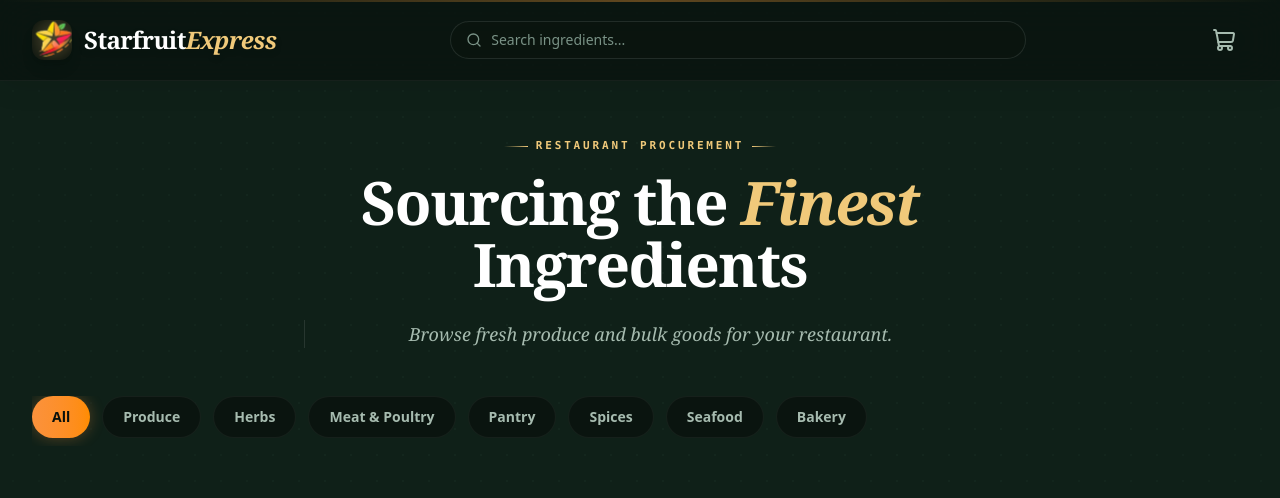
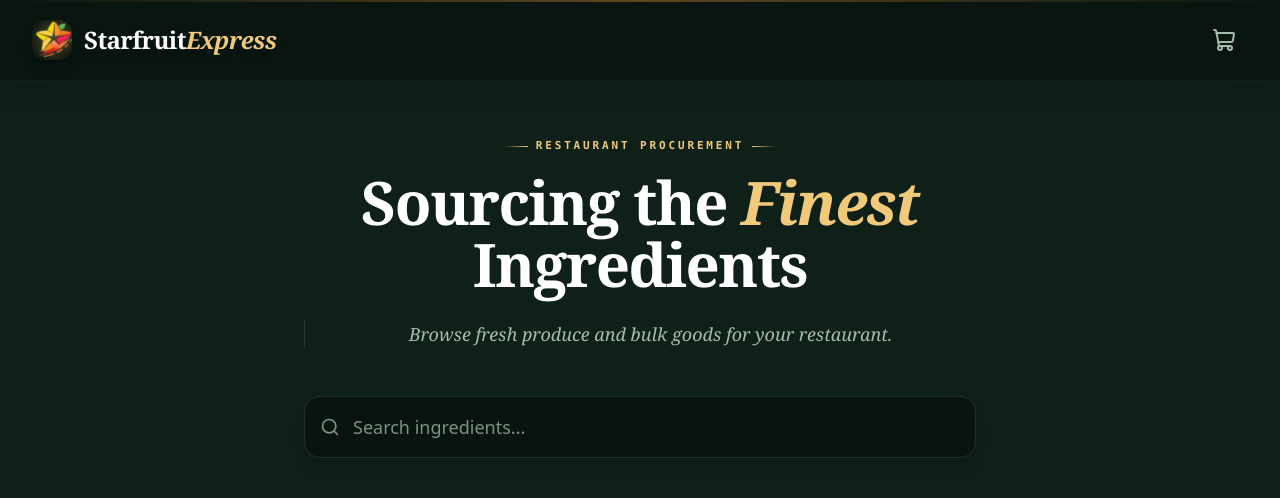
Before and after one commit to Dashersd/Star-Fruit, a Next.js app: page / in a window 1280 px wide. Shown: the top 498 px of the page. Built offline with nearby package versions, Linux system fonts and the light colour scheme; a web font is replaced by a local one.

Commit message:
Unify search bar placement on desktop and mobile

```diff
--- a/src/app/page.tsx
+++ b/src/app/page.tsx
@@ -47,15 +47,15 @@ export default function Home() {
         </p>
       </div>
 
-      {/* Mobile Search Bar */}
-      <div className="md:hidden w-full mb-10 relative">
-        <Search className="absolute left-4 top-1/2 -translate-y-1/2 text-ink-500" size={18} />
+      {/* Global Search Bar */}
+      <div className="w-full max-w-2xl mx-auto mb-12 relative">
+        <Search className="absolute left-4 top-1/2 -translate-y-1/2 text-ink-500" size={20} />
         <input
           type="text"
           placeholder="Search ingredients..."
           value={searchQuery}
           onChange={(e) => setSearchQuery(e.target.value)}
-          className="w-full bg-forest-800 border border-white/10 rounded-2xl py-3.5 pl-12 pr-4 text-white placeholder:text-ink-500 text-base focus:outline-none focus:border-gold/50 focus:ring-1 focus:ring-gold/50 shadow-lg transition-all"
+          className="w-full bg-forest-800 border border-white/10 rounded-2xl py-4 pl-12 pr-4 text-white placeholder:text-ink-500 text-lg focus:outline-none focus:border-gold/50 focus:ring-2 focus:ring-gold/50 shadow-lg transition-all"
         />
       </div>
 
--- a/src/components/Header.tsx
+++ b/src/components/Header.tsx
@@ -38,18 +38,6 @@ export function Header() {
           </span>
         </Link>
 
-        {/* Global Search Bar (Desktop) */}
-        <div className="hidden md:flex flex-1 max-w-xl mx-8 relative">
-          <Search className="absolute left-4 top-1/2 -translate-y-1/2 text-ink-500" size={16} />
-          <input
-            type="text"
-            placeholder="Search ingredients..."
-            value={searchQuery}
-            onChange={(e) => setSearchQuery(e.target.value)}
-            className="w-full bg-forest-800/50 border border-white/10 rounded-full py-2 pl-10 pr-4 text-white placeholder:text-ink-500 text-sm focus:outline-none focus:border-gold/50 focus:ring-1 focus:ring-gold/50 transition-all"
-          />
-        </div>
-
         <Link
           href="/cart"
           className={`relative p-3 text-ink-300 hover:text-gold transition-colors rounded-full hover:bg-white/5 ${isShaking ? 'animate-cart-shake text-gold' : ''}`}
```
